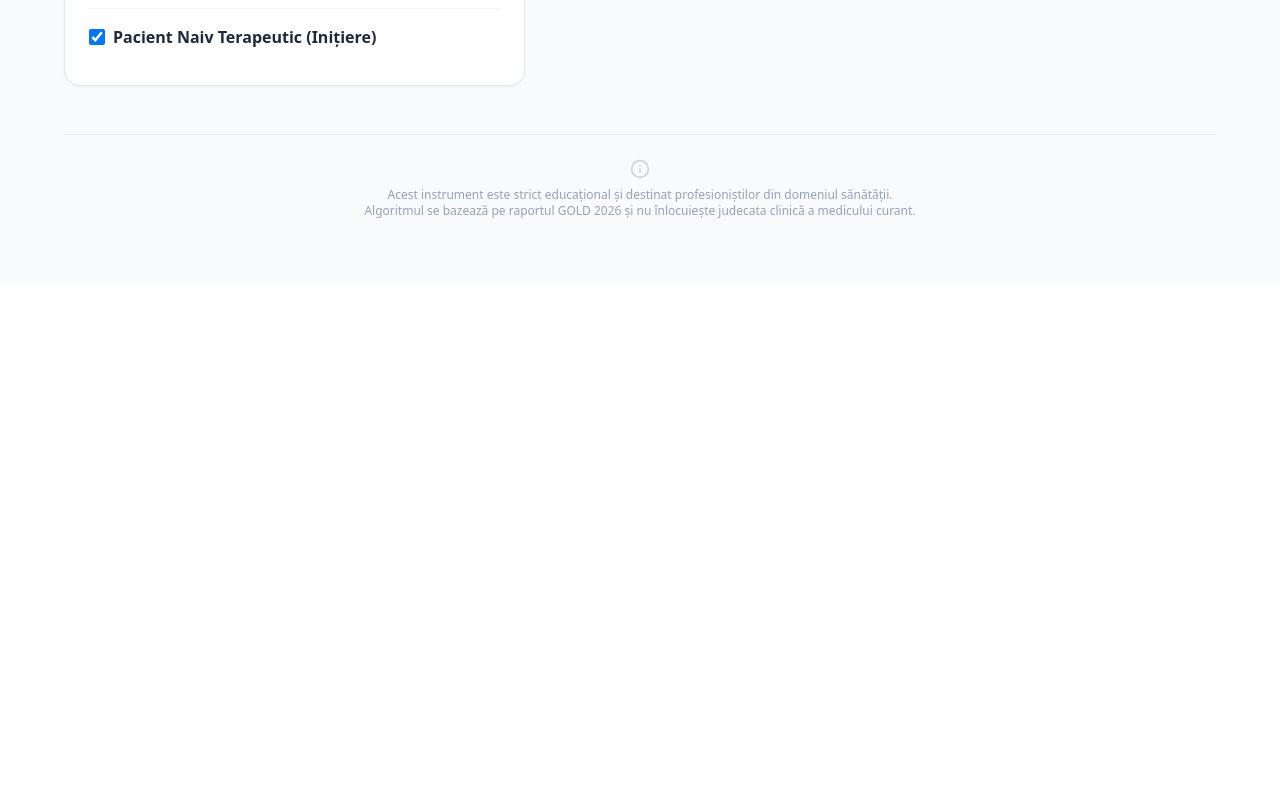
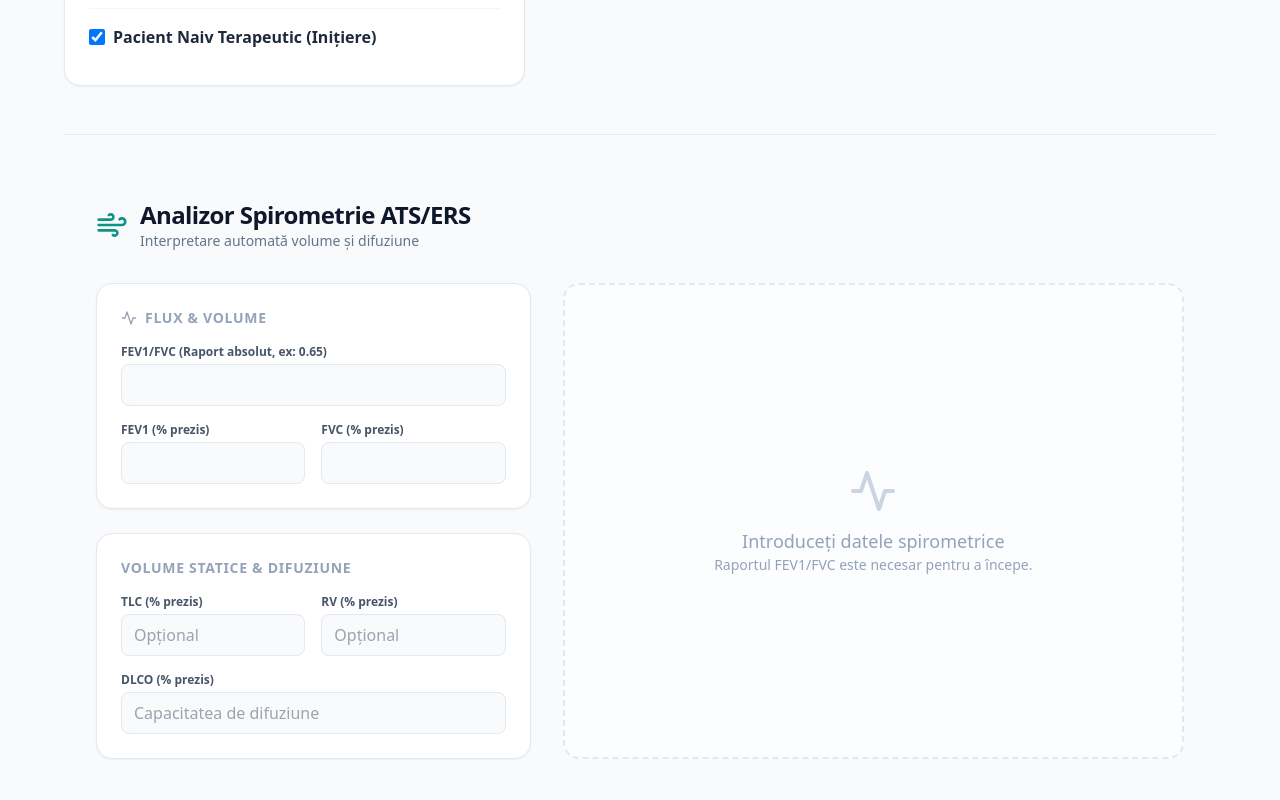
Before and after one commit to crishurazvi/gold-2026-compagnon, a React (Vite) app: page / in a window 1280 px wide. Shown: the part 840-1640 px from the top of the page. Before the commit the page ends 1123 px from the top, so only its background shows below. Built offline with nearby package versions, Linux system fonts and the light colour scheme; the HTML template or start-up script is replaced by a standard one.

Commit message:
Update App.tsx

```diff
--- a/src/App.tsx
+++ b/src/App.tsx
@@ -3,6 +3,8 @@ import {
   AlertCircle, Activity, Heart, ShieldAlert,
   Syringe, Info, ChevronRight, Stethoscope
 } from 'lucide-react';
+import SpirometryAnalyzer from './components/SpirometryAnalyzer';
+
 // --- 1. TYPE DEFINITIONS ---
 type TreatmentRegimen = "NONE" | "SABA_SAMA_ONLY" | "LABA" | "LAMA" | "LABA_ICS" | "LABA_LAMA" | "LABA_LAMA_ICS";
 interface PatientData {
@@ -414,6 +416,10 @@ Code
     </section>
   </main>
 
+  <div className="max-w-6xl mx-auto mt-12 pt-8 border-t border-slate-200">
+     <SpirometryAnalyzer />
+  </div>
+
   <footer className="max-w-6xl mx-auto mt-12 pt-6 border-t border-slate-200 text-center text-xs text-slate-400 font-medium pb-8 flex flex-col items-center">
     <Info className="w-5 h-5 mb-2 text-slate-300" />
     <p>Acest instrument este strict educațional și destinat profesioniștilor din domeniul sănătății.</p>
```
